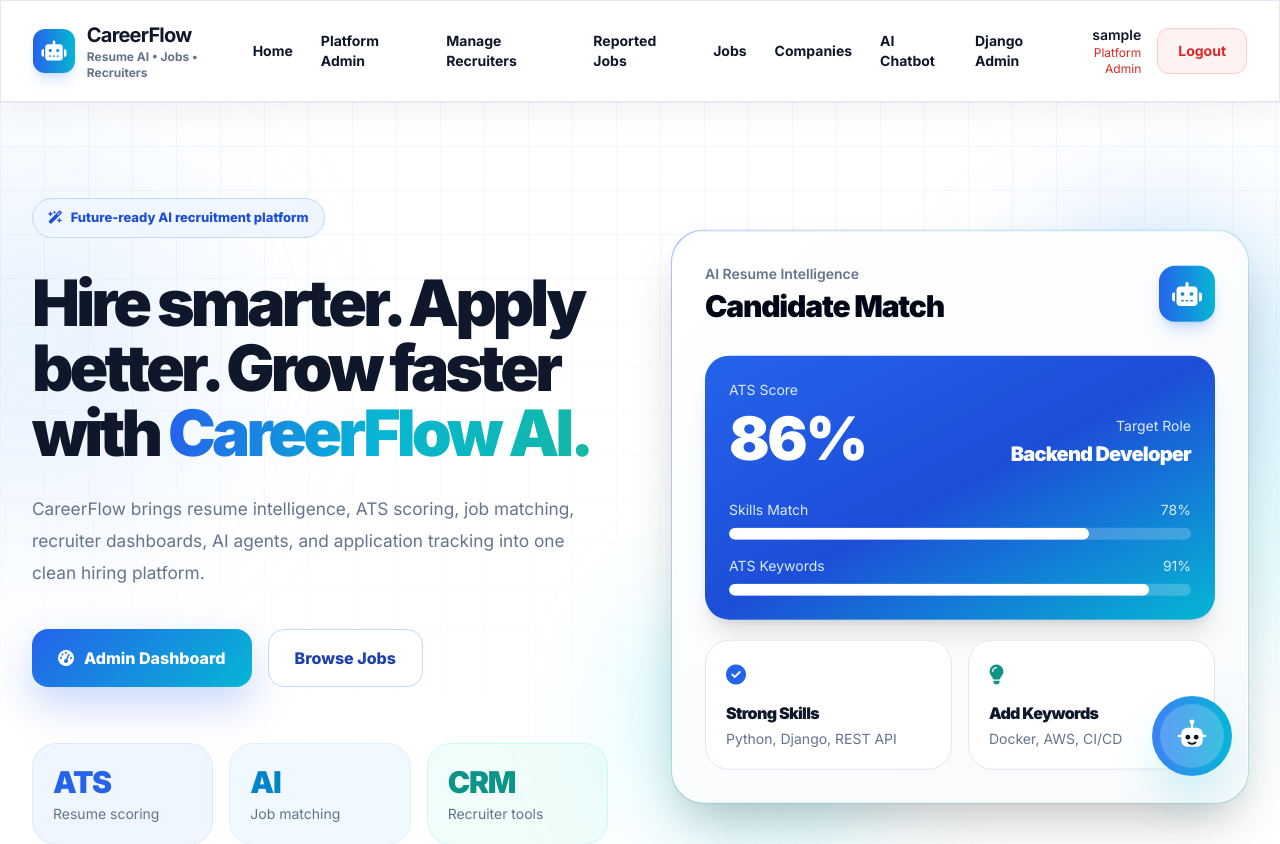
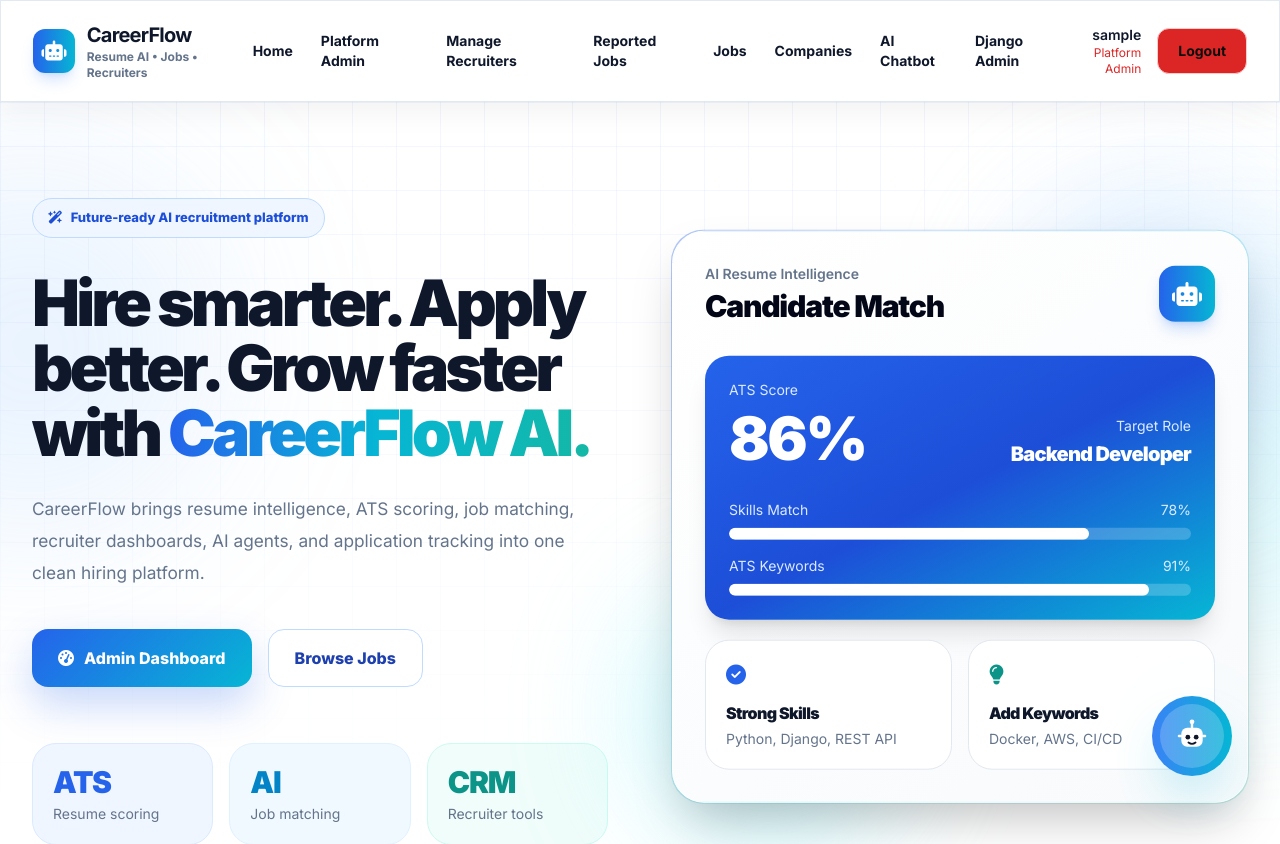
Before and after one commit to Muhammedshebeer/Ai_recruitment_platform, a Django app: page / in a window 1280 px wide. Shown: the top 844 px of the page. Run offline with Django 5.2, Linux system fonts and the light colour scheme; the visitor is signed in with stand-in values (Sample User, id 1); data that the repository does not hold is empty; some libraries are stand-ins or nearby versions.

Commit message:
change the styles and layouts

```diff
--- a/templates/base.html
+++ b/templates/base.html
@@ -201,11 +201,11 @@
 
         .text-red-600 {
     --tw-text-opacity: 1;
-    color: rgb(220 38 38 / var(--tw-text-opacity, 1)) !important;
+    background-color: rgb(220 38 38 / var(--tw-text-opacity, 1)) !important;
 }
 
         .rounded-xl {
-            color: white !important;
+            color: rgb(13, 13, 13) !important;
         }
         .text-white {
     --tw-text-opacity: 1;
--- a/templates/home.html
+++ b/templates/home.html
@@ -22,6 +22,7 @@ CareerFlow | AI Recruitment Platform
         --cf-shadow-md: 0 24px 70px rgba(15, 23, 42, 0.12);
         --cf-shadow-blue: 0 24px 70px rgba(37, 99, 235, 0.22);
     }
+
 
     body {
         background: #f8fafc !important;
@@ -260,10 +261,7 @@ CareerFlow | AI Recruitment Platform
         background-position: center;
     }
 
-    .text-red-600 {
-    --tw-text-opacity: 1;
-    color: rgb(220 38 38 / var(--tw-text-opacity, 1)) !important;
-}
+
 
     .text-white {
     --tw-text-opacity: 1;
```
